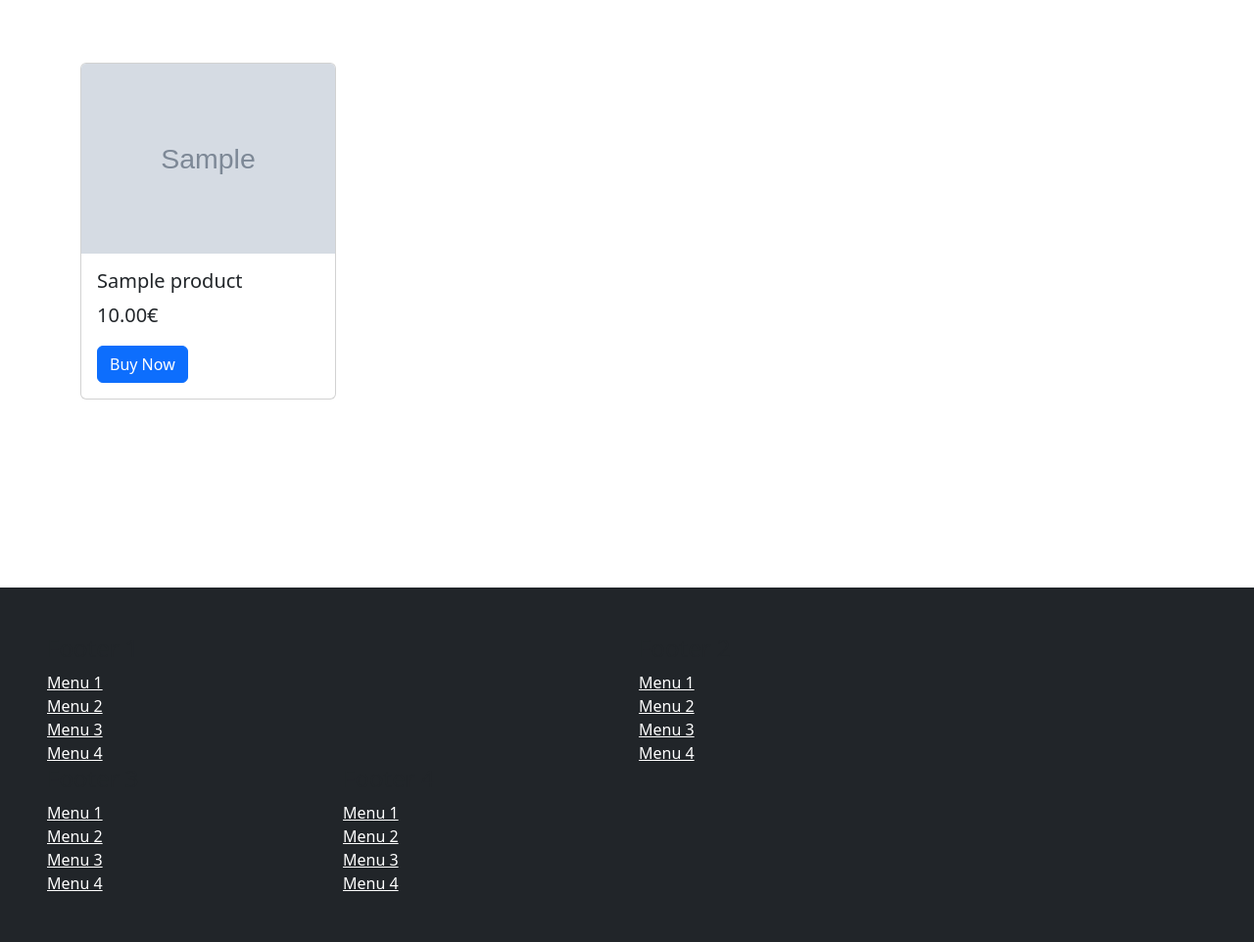
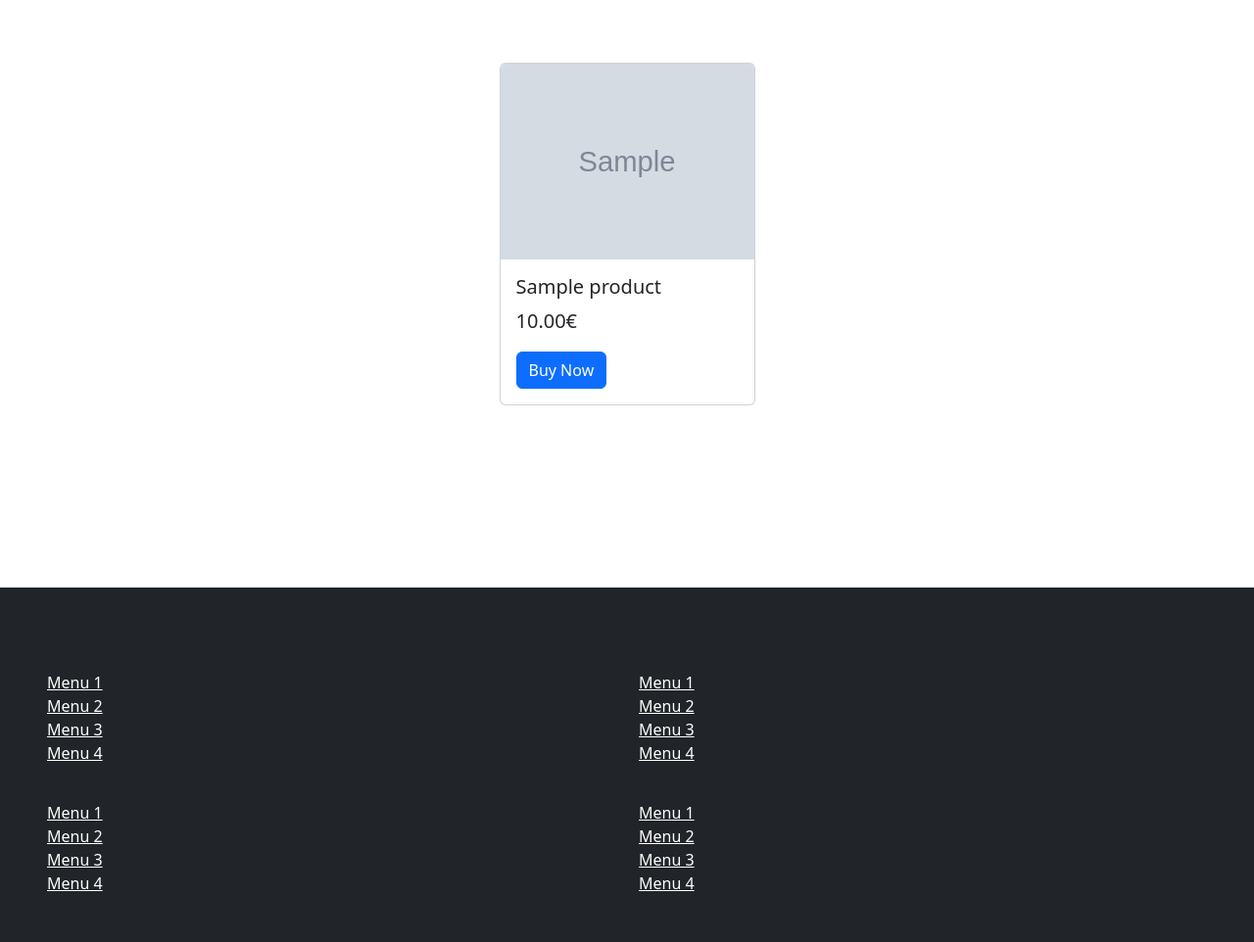
Before and after one commit to kdrmz1695/e-Commerce-Django, a Django app: page / in a window 1280 px wide. Shown: the part 56-1018 px from the top of the page at 98% size. Run offline with Django 5.2, Linux system fonts and the light colour scheme; tables that the repository leaves empty hold one stand-in row (values such as "Sample post"); grey boxes marked "Sample" are stand-in pictures; some libraries are stand-ins or nearby versions.

Commit message:
added css style
fixed products' card size. .row pretend like flexbox. Limited pic. min. size

```diff
--- a/shop/templates/base.html
+++ b/shop/templates/base.html
@@ -77,7 +77,7 @@
             <div><a class="text-white" href="#">Menu 3</a></div>
             <div><a class="text-white"href="#"> Menu 4</a></div>
         </div>
-         <div class="col-3 col6">
+         <div class="col-3 col-6">
             <h4>Footer 3</h4>
             <div><a class="text-white" href="#">Menu 1</a></div>
             <div><a class="text-white" href="#">Menu 2</a></div>
--- a/shop/templates/index.html
+++ b/shop/templates/index.html
@@ -7,17 +7,17 @@ North e-Commerce
 <div class="container pt-5">
     <div class="row">
         {% for product in products %}
-        <div class="col-md-3 col-6 mt-3">
+        <div class="col-lg-3 col-md-4 col-sm-6 col-12 mt-3">
             <div class="card">
-              <img src="{{product.image.url}}" class="card-img-top" alt="...">
+              <img src="{{ product.image.url }}" class="card-img-top" alt="{{ product.name }}">
               <div class="card-body">
-                <h5 class="card-title">{{product.name}} </h5>
+                <h5 class="card-title">{{ product.name }}</h5>
                 <p class="card-text fs-5">
                     {% if product.discounted_price %}
-                    {{product.discounted_price}} €
-                    <del class="text-secondary fs-6">{{product.price}}€</del>
+                    {{ product.discounted_price }} €
+                    <del class="text-secondary fs-6">{{ product.price }}€</del>
                     {% else %}
-                    {{product.price}}€
+                    {{ product.price }}€
                     {% endif %}
                 </p>
                 <a href="{% url 'productdetail' product.slug %}" class="btn btn-primary">Buy Now</a>
@@ -27,4 +27,30 @@ North e-Commerce
         {% endfor %}
     </div>
 </div>
+
+<style>
+  .card {
+    min-width: 250px;
+    max-width: 300px;
+    margin: auto;
+  }
+
+  .row {
+    display: flex;
+    flex-wrap: wrap;
+    justify-content: space-evenly;
+  }
+
+  .card-img-top {
+    width: 100%;
+    height: 200px;
+    object-fit: cover;
+  }
+
+  @media (max-width: 768px) {
+    .card {
+      flex: 0 1 45%;
+    }
+  }
+</style>
 {% endblock %}
```
